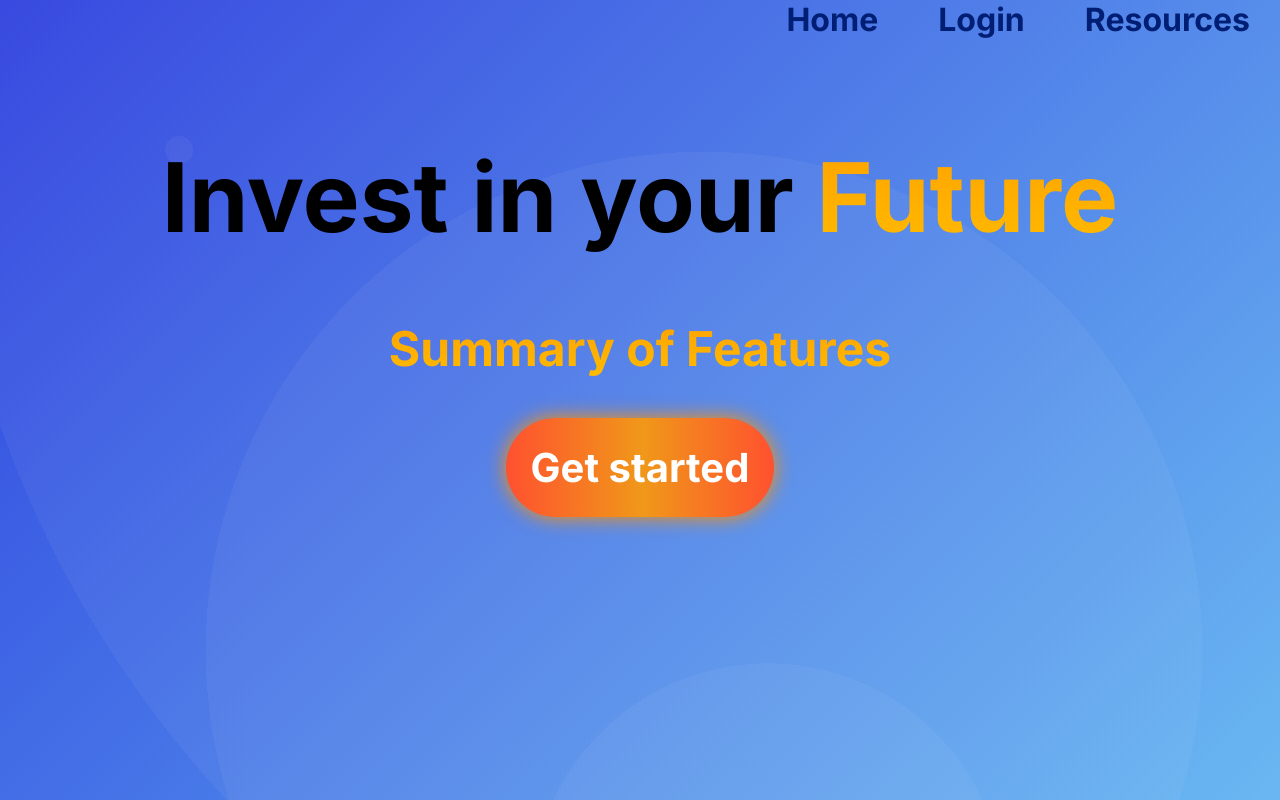
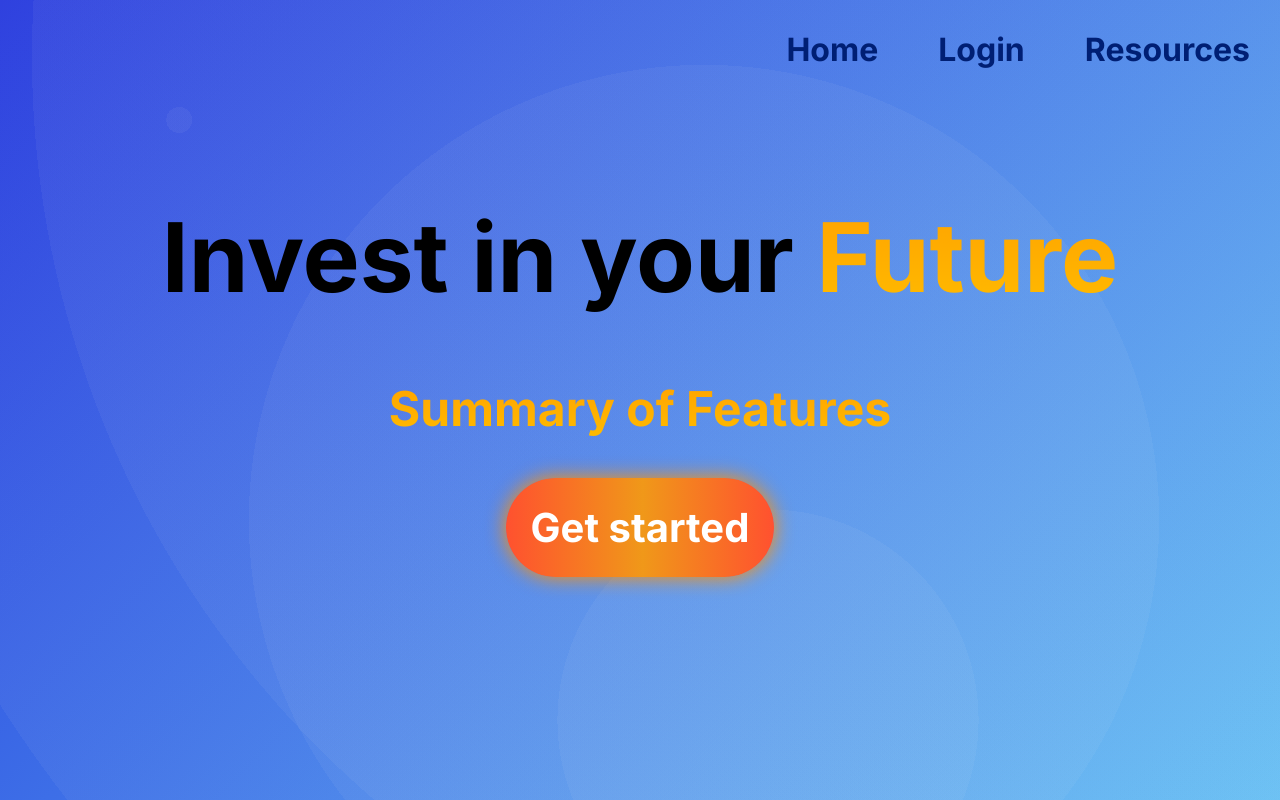
Before and after one commit to GoogolGenius/fintrack, a plain HTML site: page index.html in a window 1280 px wide. Shown: the top 800 px of the page. Drawn offline with Linux system fonts and the light colour scheme.

Commit message:
Fix splashpage formatting

```diff
--- a/index.css
+++ b/index.css
@@ -43,7 +43,7 @@ body {
             transparent 100%
         ),
         linear-gradient(135deg, rgb(37, 56, 222), rgb(96, 189, 244));
-    height: 1000px;
+    height: 100vh;
     width: 100%;
 }
 
@@ -55,6 +55,7 @@ body {
     justify-content: right;
     margin-top: 0px;
     overflow-wrap: anywhere;
+    padding: 30px 0 30px 0;
     width: 100%;
 }
 .headerElement {
```
